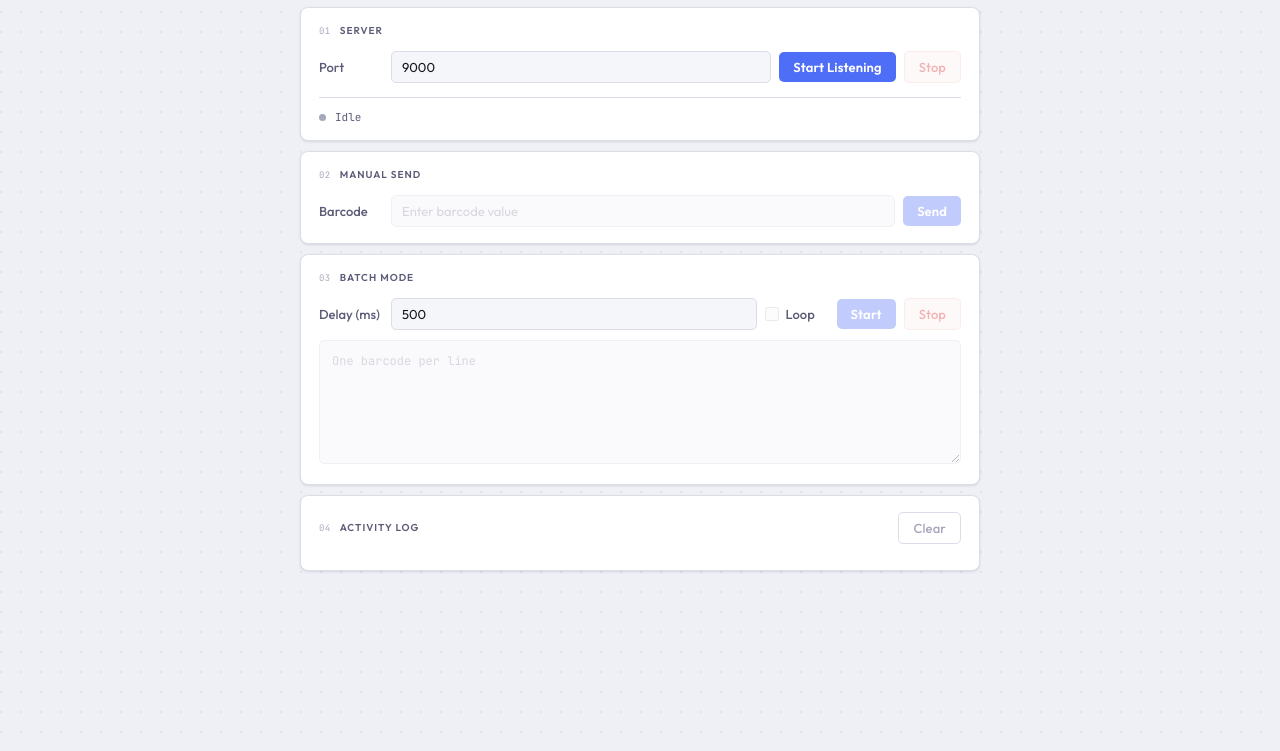
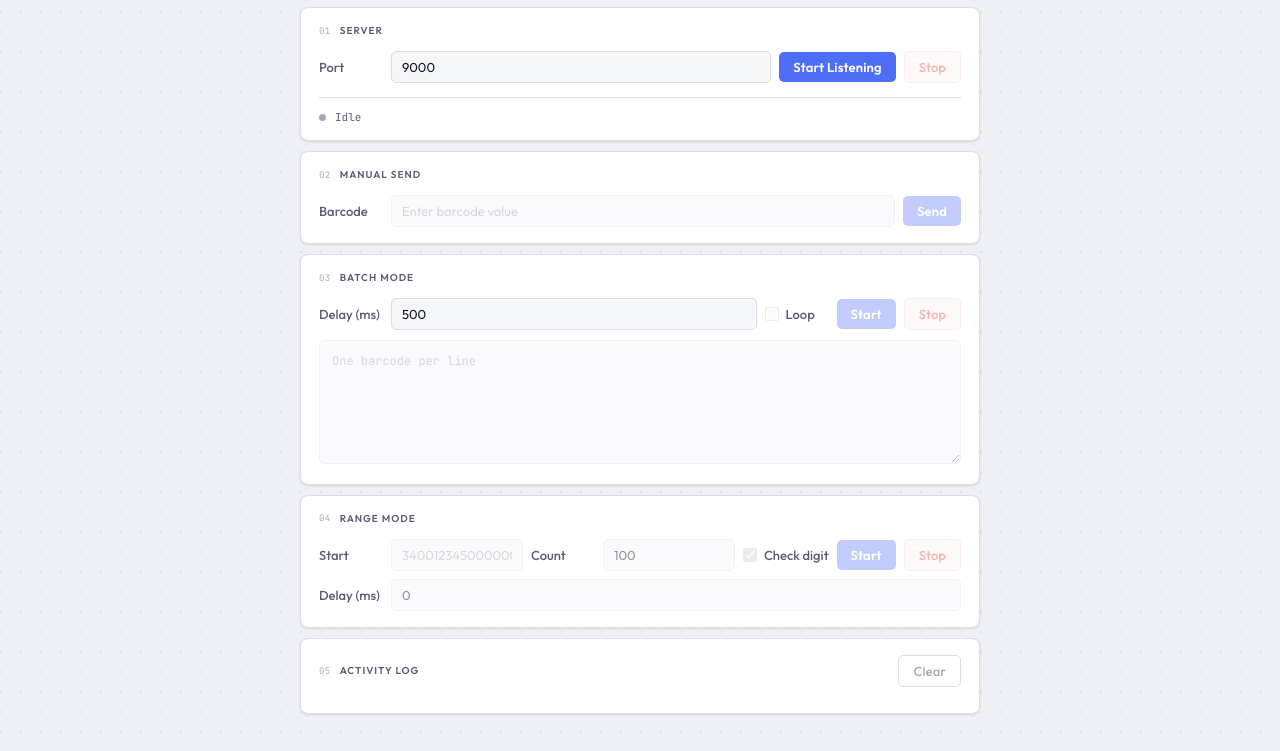
Before and after one commit to FlorianHH/scanner-simulator, a website built with Vite: page frontend/index.html in a window 1280 px wide. Shown: the part 49-800 px from the top of the page. Built offline with nearby package versions, Linux system fonts and the light colour scheme.

Commit message:
feat: add Range Mode panel to HTML and CSS

```diff
--- a/frontend/index.html
+++ b/frontend/index.html
@@ -78,10 +78,38 @@
       </div>
     </section>
 
+    <!-- Range Mode Panel -->
+    <section class="panel" id="panel-range">
+      <h2><span class="section-num">04</span>Range Mode</h2>
+      <div class="row range-controls">
+        <label for="range-start">Start</label>
+        <input id="range-start" type="text" inputmode="numeric"
+               pattern="[0-9]*" placeholder="340012345000000001" disabled />
+        <label for="range-count">Count</label>
+        <input id="range-count" type="number" min="1" value="100"
+               class="input-narrow" disabled />
+        <label class="checkbox-label">
+          <input type="checkbox" id="range-check-digit" checked disabled />
+          Check digit
+        </label>
+        <button id="btn-range-start" class="btn-primary" disabled>Start</button>
+        <button id="btn-range-stop" class="btn-danger" disabled>Stop</button>
+      </div>
+      <div class="row">
+        <label for="range-delay">Delay (ms)</label>
+        <input id="range-delay" type="number" value="0" min="0"
+               class="input-narrow" disabled />
+      </div>
+      <div id="range-progress-row" class="progress-row hidden">
+        <span id="range-counter">0 / 0</span>
+        <progress id="range-bar" value="0" max="100"></progress>
+      </div>
+    </section>
+
     <!-- Activity Log Panel -->
     <section class="panel" id="panel-log">
       <div class="log-header">
-        <h2><span class="section-num">04</span>Activity Log</h2>
+        <h2><span class="section-num">05</span>Activity Log</h2>
         <button id="btn-clear" class="btn-ghost">Clear</button>
       </div>
       <ul id="log-list"></ul>
--- a/frontend/src/style.css
+++ b/frontend/src/style.css
@@ -335,6 +335,11 @@ button:disabled {
   margin-left: auto;
 }
 
+/* Push Start/Stop to the right in range controls */
+.range-controls #btn-range-start {
+  margin-left: auto;
+}
+
 /* ─── Textarea ───────────────────────────────────────────── */
 
 textarea {
@@ -383,13 +388,16 @@ textarea:disabled {
 
 .progress-row.hidden { display: none; }
 
-#batch-counter {
+#batch-counter,
+#range-counter {
   font-family: var(--font-mono);
   font-size: 11px;
   color: var(--accent);
   white-space: nowrap;
-  min-width: 150px;
 }
+
+#batch-counter { min-width: 150px; }
+#range-counter { min-width: 80px; }
 
 progress {
   flex: 1;
```
